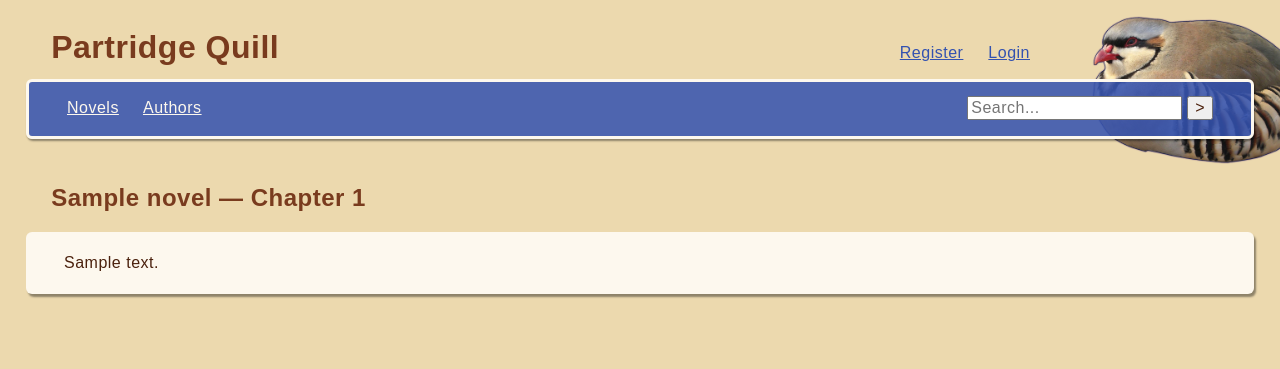
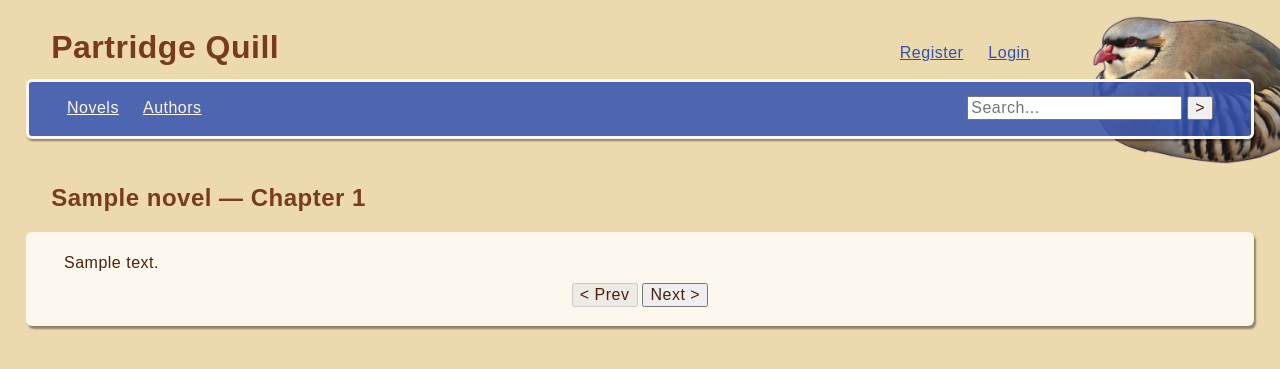
Before and after one commit to wobuchiroubao/novel_website, a Flask app: template templates/chapter.html in a window 1280 px wide. Shown: the top 369 px of the page. Run offline with Flask 3, Linux system fonts and the light colour scheme; the template is opened without the code that fills it: most values are stand-ins (such as "Sample title", 1, 10 or a date in 2020); some libraries are stand-ins or nearby versions.

Commit message:
Added buttons for navigation between chapters

```diff
--- a/app.py
+++ b/app.py
@@ -88,6 +88,7 @@ def chapter(novel_id, chapter_num):
     'chapter.html',
     novel=dbQuery.get_novel_info_by_novel_id(novel_id),
     chapter=dbQuery.get_chapter_info_by_novel_id_chapter_num(novel_id, chapter_num),
+    chapters_count=dbQuery.get_chapters_count_by_novel_id(novel_id)['count']
   )
 
 
--- a/static/common.js
+++ b/static/common.js
@@ -22,3 +22,8 @@ function send_text(url, text) {
     })
     .catch((err) => console.error(`Failed request: ${err.message}`));
 }
+
+
+function redirect(url) {
+  location.href = url;
+}
--- a/static/style.css
+++ b/static/style.css
@@ -126,6 +126,10 @@ a.settings {
   cursor: pointer;
 }
 
+.button:disabled {
+  cursor: default;
+}
+
 a.search {
   padding-right: 20px;
   color: var(--powder-white);
@@ -143,6 +147,10 @@ a:hover, input:hover {
   border-radius: 6px;
   box-shadow: 2px 3px 2px var(--shadow);
   list-style-type: none;
+}
+
+.content-center {
+  text-align: center;
 }
 
 .content-right {
--- a/templates/chapter.html
+++ b/templates/chapter.html
@@ -1,4 +1,8 @@
 {% extends 'base.html' %}
+
+{% block head %}
+  <script src="{{ url_for('static', filename='common.js') }}"></script>
+{% endblock %}
 
 {% block body %}
   <header>
@@ -11,5 +15,10 @@
 
   <div class="content-box">
     <p>{{ chapter['text'] }}</p>
+    <div class="content-center">
+      <button class="button" type="button" onclick='redirect({{ url_for("chapter", novel_id=novel["id"], chapter_num=(chapter["order_num"] - 1)) | tojson }})' {% if chapter['order_num'] == 1 %} disabled {% endif %}>&lt; Prev</button>
+
+      <button class="button" type="button" onclick='redirect({{ url_for("chapter", novel_id=novel["id"], chapter_num=(chapter["order_num"] + 1)) | tojson }})' {% if chapter['order_num'] == chapters_count %} disabled {% endif %}>Next &gt;</button>
+    </div>
   </div>
 {% endblock %}
```
